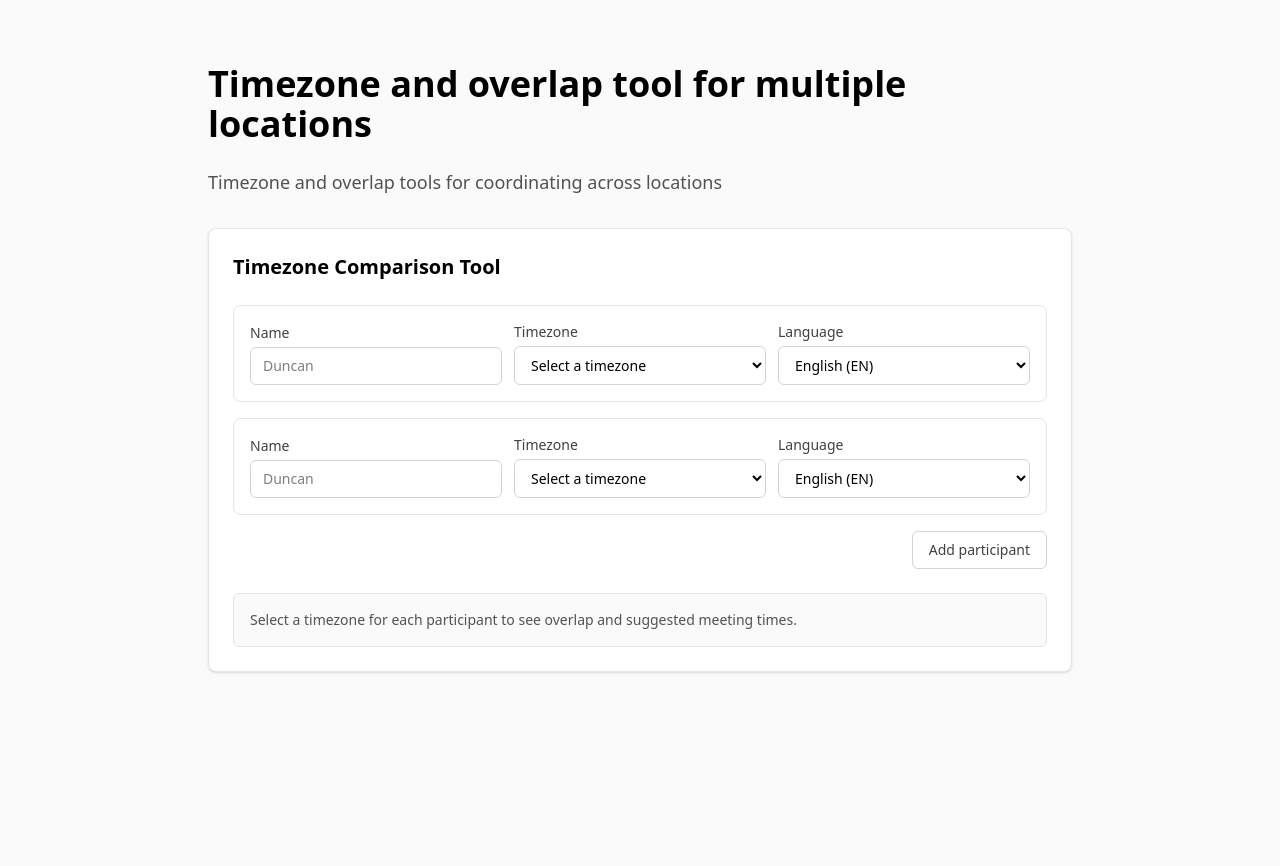
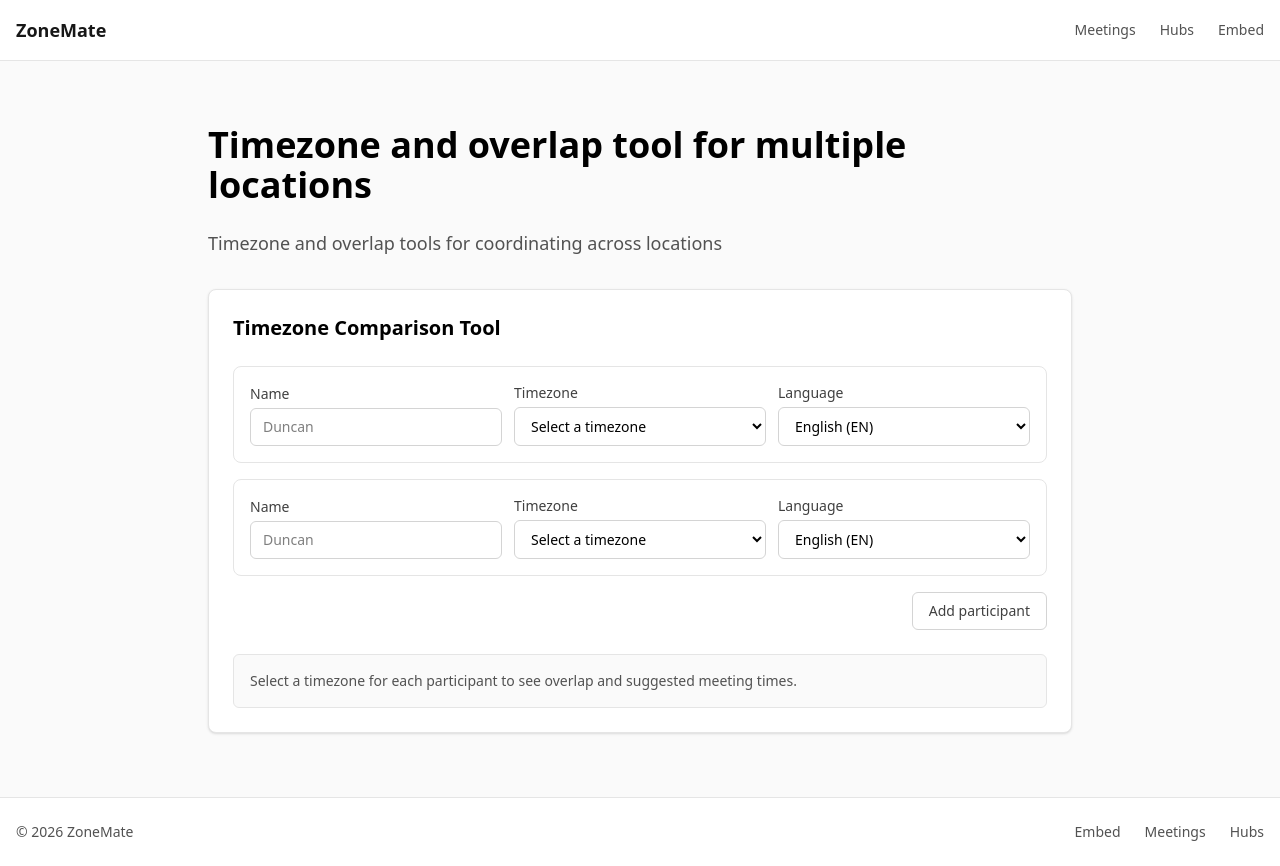
Before and after one commit to duncan-morton/zonemate, a Next.js app: page / in a window 1280 px wide. Before the commit the page ends 800 px from the top, so only its background shows below. Built offline with nearby package versions, Linux system fonts and the light colour scheme.

Commit message:
Add minimal header and footer

```diff
--- /dev/null
+++ b/app/(site)/layout.tsx
@@ -0,0 +1,16 @@
+import SiteHeader from "@/components/SiteHeader";
+import SiteFooter from "@/components/SiteFooter";
+
+export default function SiteLayout({
+  children,
+}: {
+  children: React.ReactNode;
+}) {
+  return (
+    <>
+      <SiteHeader />
+      <main>{children}</main>
+      <SiteFooter />
+    </>
+  );
+}
--- /dev/null
+++ b/components/SiteFooter.tsx
@@ -0,0 +1,38 @@
+import Link from "next/link";
+import { SITE_NAME } from "@/lib/siteConfig";
+
+export default function SiteFooter() {
+  const currentYear = new Date().getFullYear();
+
+  return (
+    <footer className="border-t border-neutral-200 bg-white">
+      <div className="mx-auto max-w-7xl px-4 py-6">
+        <div className="flex flex-col items-center justify-between gap-4 sm:flex-row">
+          <p className="text-sm text-neutral-600">
+            © {currentYear} {SITE_NAME}
+          </p>
+          <nav className="flex flex-wrap items-center gap-6">
+            <Link
+              href="/embed"
+              className="text-sm text-neutral-600 hover:text-neutral-900"
+            >
+              Embed
+            </Link>
+            <Link
+              href="/meetings"
+              className="text-sm text-neutral-600 hover:text-neutral-900"
+            >
+              Meetings
+            </Link>
+            <Link
+              href="/hubs"
+              className="text-sm text-neutral-600 hover:text-neutral-900"
+            >
+              Hubs
+            </Link>
+          </nav>
+        </div>
+      </div>
+    </footer>
+  );
+}
--- /dev/null
+++ b/components/SiteHeader.tsx
@@ -0,0 +1,39 @@
+import Link from "next/link";
+import { SITE_NAME } from "@/lib/siteConfig";
+
+export default function SiteHeader() {
+  return (
+    <header className="border-b border-neutral-200 bg-white">
+      <div className="mx-auto max-w-7xl px-4 py-4">
+        <nav className="flex flex-wrap items-center justify-between gap-4">
+          <Link
+            href="/"
+            className="text-lg font-semibold text-neutral-900 hover:text-neutral-700"
+          >
+            {SITE_NAME}
+          </Link>
+          <div className="flex flex-wrap items-center gap-6">
+            <Link
+              href="/meetings"
+              className="text-sm text-neutral-600 hover:text-neutral-900"
+            >
+              Meetings
+            </Link>
+            <Link
+              href="/hubs"
+              className="text-sm text-neutral-600 hover:text-neutral-900"
+            >
+              Hubs
+            </Link>
+            <Link
+              href="/embed"
+              className="text-sm text-neutral-600 hover:text-neutral-900"
+            >
+              Embed
+            </Link>
+          </div>
+        </nav>
+      </div>
+    </header>
+  );
+}
```
Also changed, not shown: app/(site)/hubs/[slug]/page.tsx (renamed from app/hubs/[slug]/page.tsx), app/(site)/hubs/page.tsx (renamed from app/hubs/page.tsx), app/(site)/meetings/[slug]/page.tsx (renamed from app/meetings/[slug]/page.tsx), app/(site)/meetings/page.tsx (renamed from app/meetings/page.tsx), app/(site)/page.tsx (line endings or trailing spaces).
